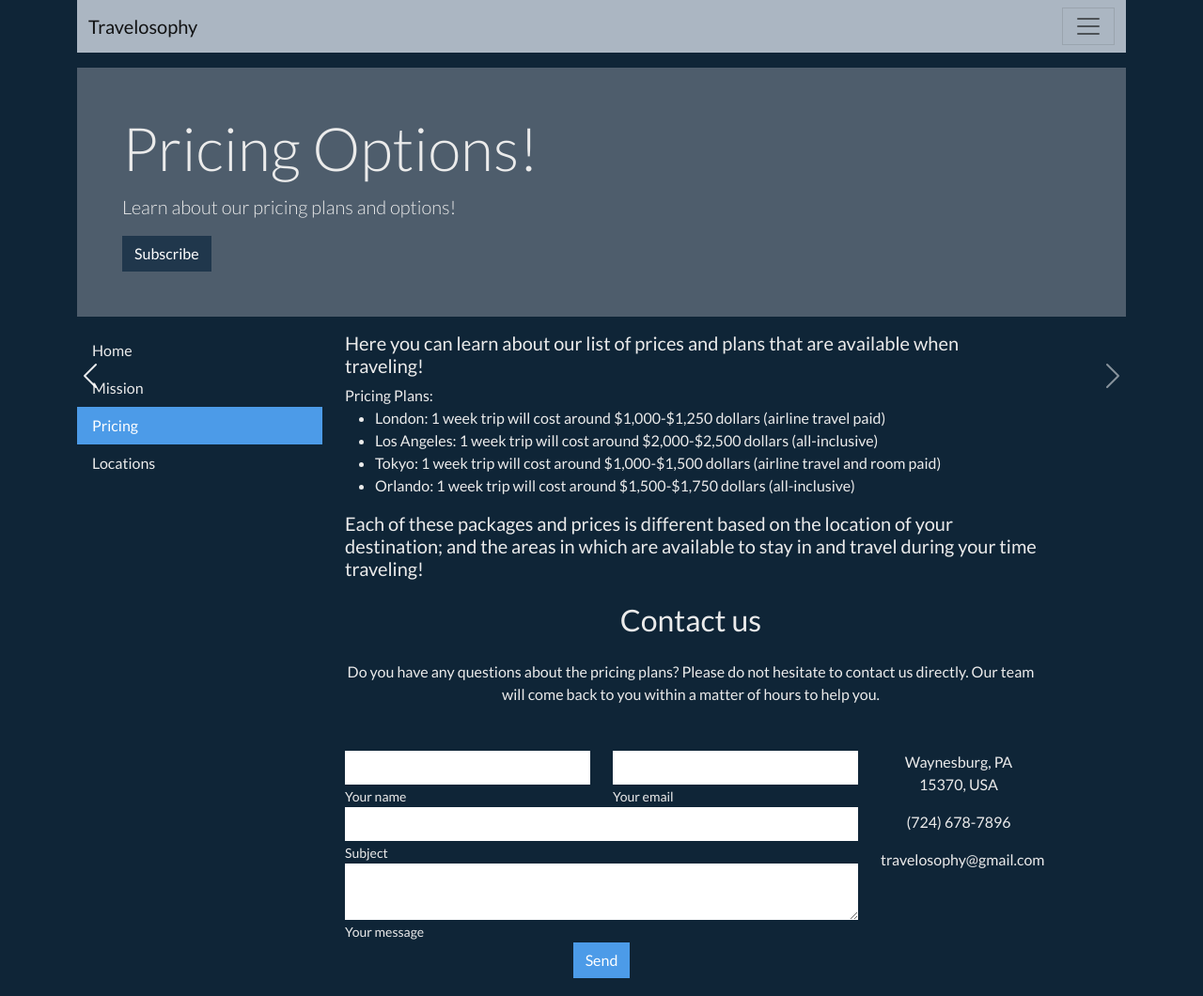
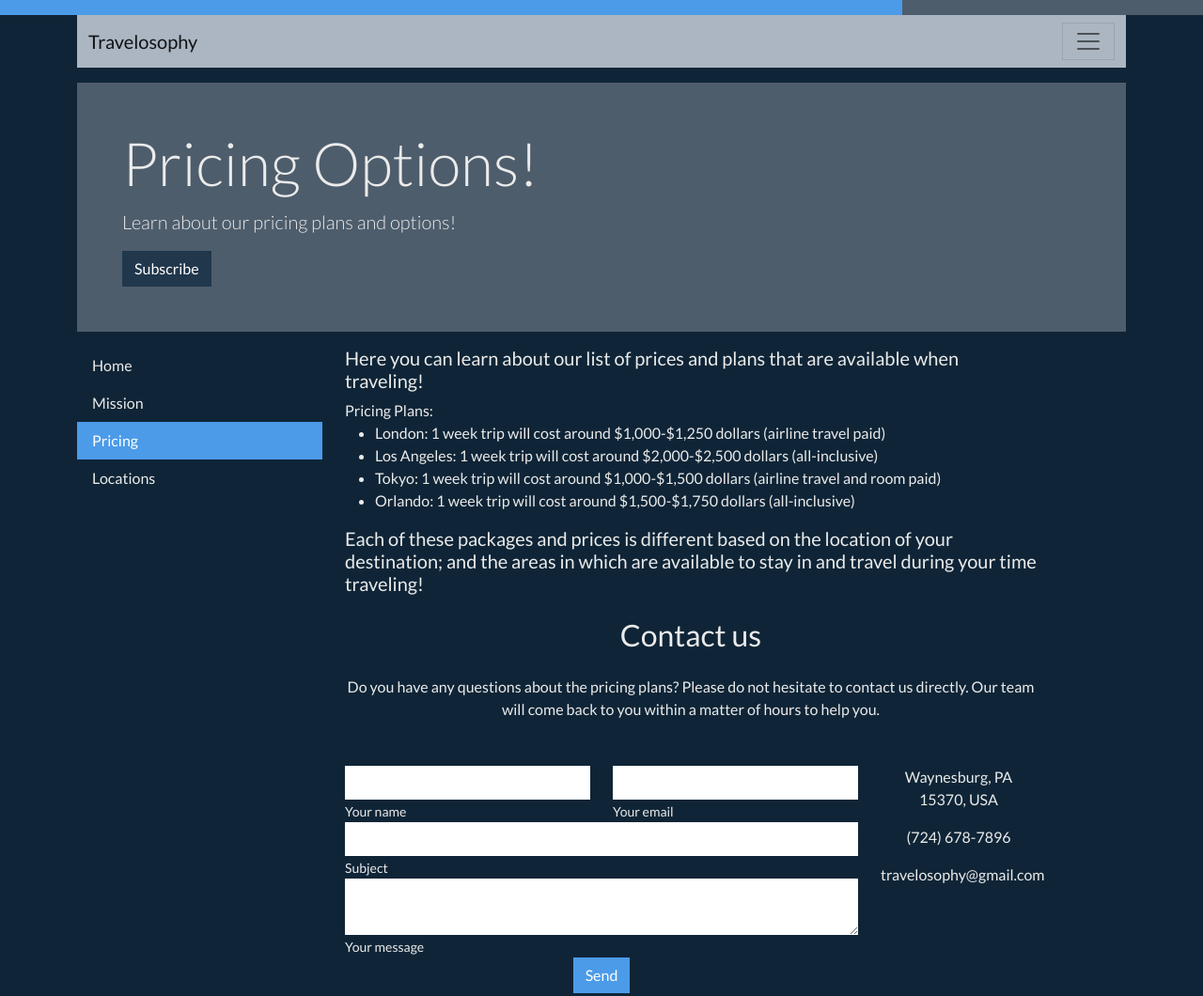
Before and after one commit to hunterleach13/bootstrap-assignment, a plain HTML site: page pricing.html in a window 1280 px wide. Shown: the whole page at 94% size. Drawn offline with nearby package versions, Linux system fonts and the light colour scheme.

Commit message:
fixed code, all pages now are linked

```diff
--- a/pricing.html
+++ b/pricing.html
@@ -10,6 +10,7 @@
 
   <title>Travelosophy</title>
 </head>
+<div class="progress">
 <div class="progress-bar" role="progressbar" style="width: 75%" aria-valuenow="75" aria-valuemin="0" aria-valuemax="100"></div>
 </div>
 <body>
@@ -181,19 +182,6 @@
 
 
 </div>
-<button class="carousel-control-prev" type="button" data-bs-target="#carouselExampleControls" data-bs-slide="prev">
-  <span class="carousel-control-prev-icon" aria-hidden="true"></span>
-  <span class="visually-hidden">Previous</span>
-</button>
-<button class="carousel-control-next" type="button" data-bs-target="#carouselExampleControls" data-bs-slide="next">
-  <span class="carousel-control-next-icon" aria-hidden="true"></span>
-  <span class="visually-hidden">Next</span>
-</button>
-</div>
-</div>
-
-</div>
-</div>
 
 <!-- Modal -->
 <div class="modal fade" id="exampleModal" tabindex="-1" aria-labelledby="exampleModalLabel" aria-hidden="true">
```
Also changed, not shown: locations.html (+2 -0 lines), mission.html (+1 -1 lines).
